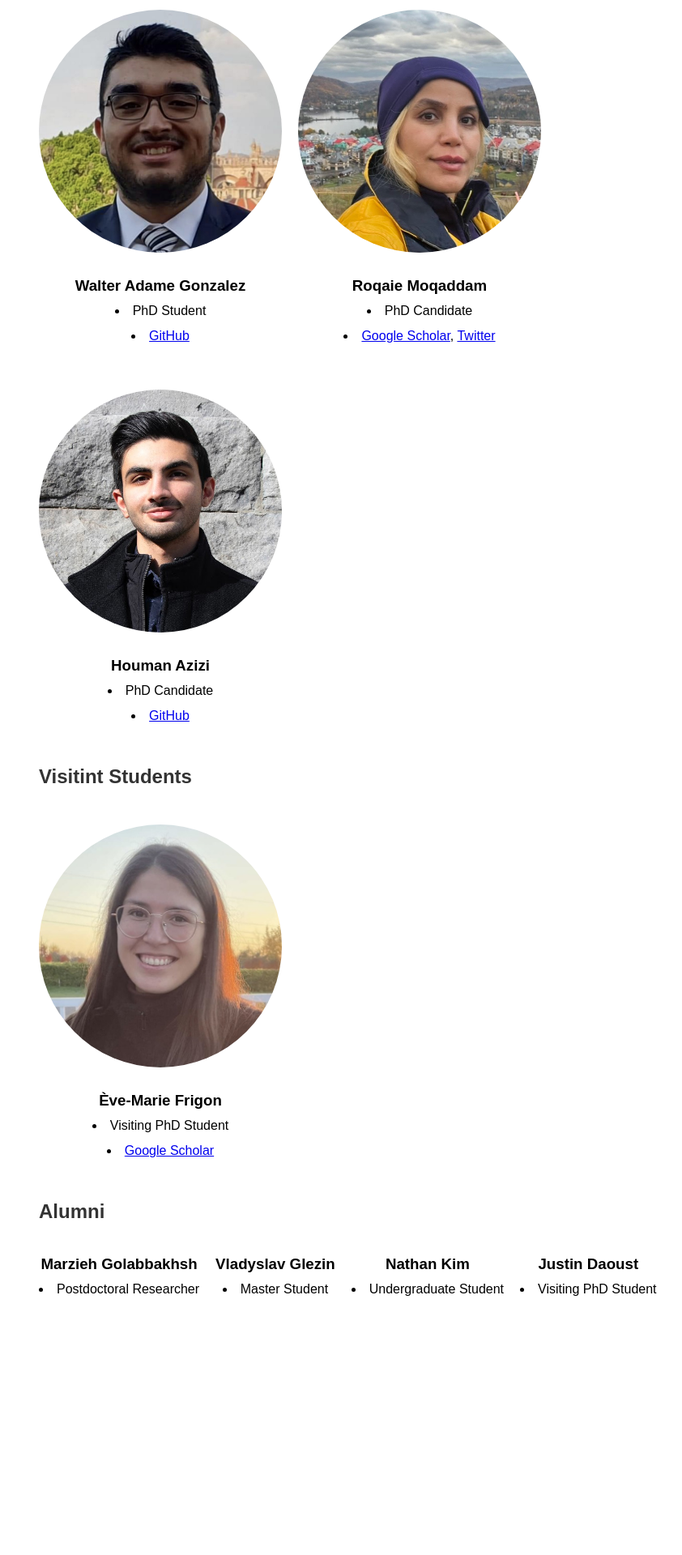
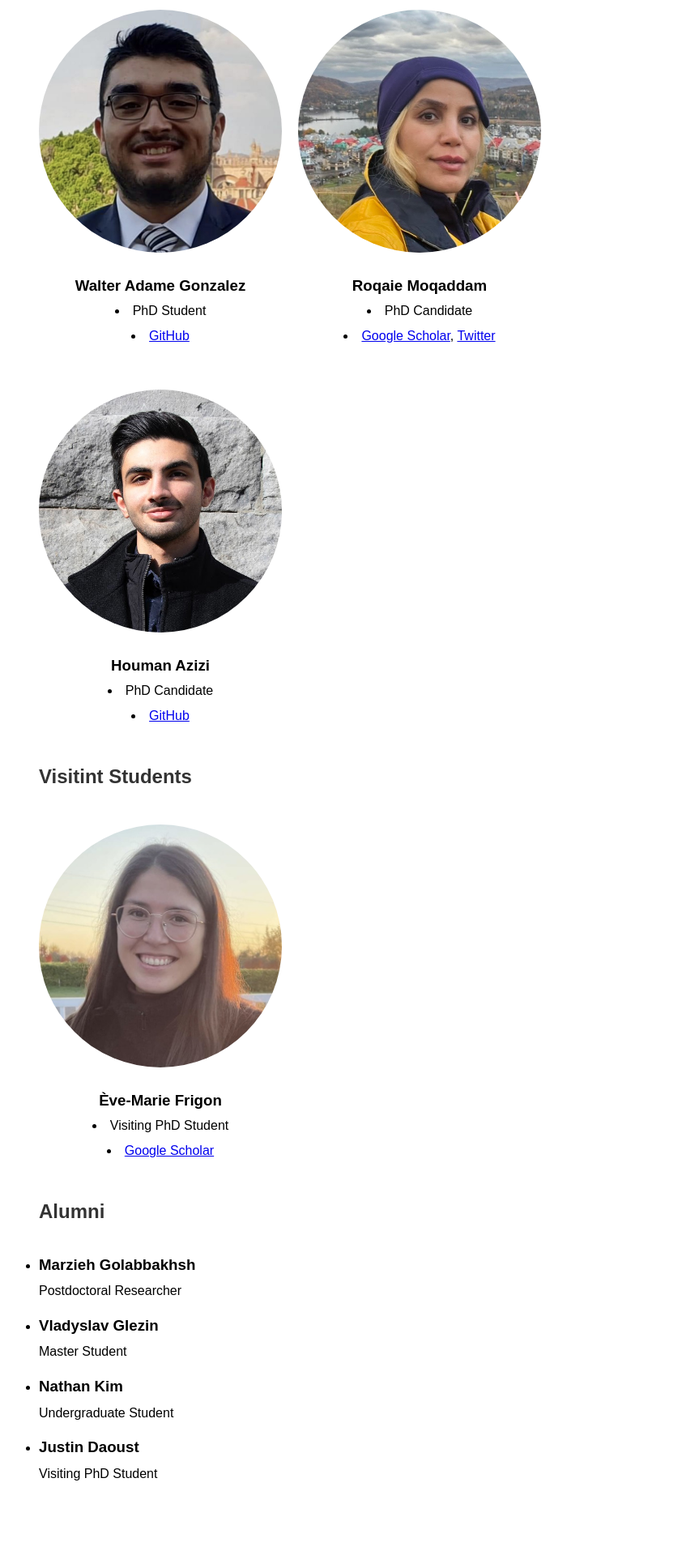
Before and after one commit to AgingLab/AgingLab.github.io, a Jekyll site: the page team.html, which Jekyll copies as it is, in a window 1280 px wide. Shown: the part 1216-3136 px from the top of the page at 81% size, without its empty margins (144-986 px from the left). Built offline with Jekyll 4.4.1, drawn with Linux system fonts in a browser that asks for light colours; before the commit the page ends 2909 px from its top, so only the background shows below that.

Commit message:
Updated team page

```diff
--- a/index.html
+++ b/index.html
@@ -5,7 +5,7 @@
   <meta charset="UTF-8">
   <meta name="viewport" content="width=device-width, initial-scale=1.0">
   <title>AGINGlab</title>
-  <link rel="stylesheet" href="assets/css/style.css">
+  <link rel="stylesheet" href="/assets/css/style.css">
   <script src="assets/js/script.js" defer></script>
 </head>
 
--- a/team.html
+++ b/team.html
@@ -104,28 +104,26 @@
   <section class="team-category">
     <h2>Alumni</h2>
     <div class="team-members">
-      <div class="person">
-        <h3>Marzieh Golabbakhsh</h3>
-        <li>Postdoctoral Researcher</li>
-      </div>
-
-      <div class="person">
-        <h3>Vladyslav Glezin</h3>
-        <li>Master Student</li>
-      </div>
-
-      <div class="person">
-        <h3>Nathan Kim</h3>
-        <li>Undergraduate Student</li>
-      </div>
-
-      <div class="person">
-        <h3>Justin Daoust</h3>
-        <li>Visiting PhD Student</li>
-      </div>
-      <!-- Add more graduate students here -->
+        <ul>
+            <li>
+                <h3>Marzieh Golabbakhsh</h3>
+                Postdoctoral Researcher
+            </li>
+            <li>
+                <h3>Vladyslav Glezin</h3>
+                Master Student
+            </li>
+            <li>
+                <h3>Nathan Kim</h3>
+                Undergraduate Student
+            </li>
+            <li>
+                <h3>Justin Daoust</h3>
+                Visiting PhD Student
+            </li>
+        </ul>
     </div>
-  </section>
+</section>
 
 
   </div>
```
